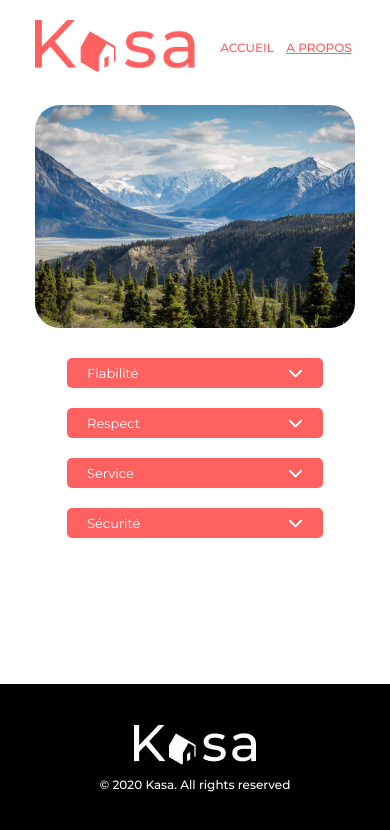
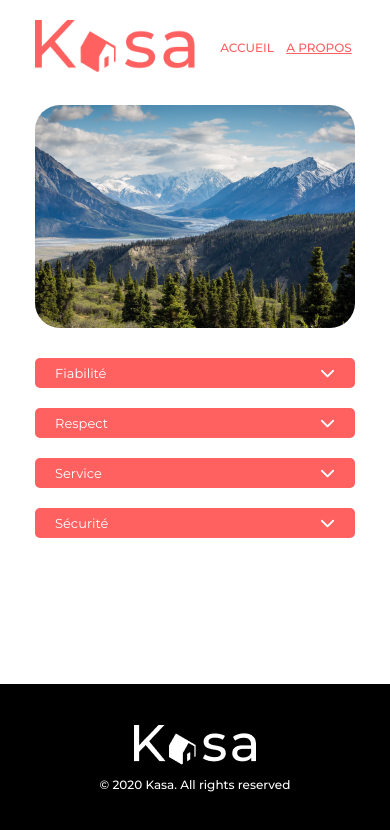
Before and after one commit to CathelineOnceUponATime/CathelineGrappin_11_28022022, a React (Create React App) app: page /apropos in a window 390 px wide. Shown: the top 830 px of the page. Built offline with nearby package versions, Linux system fonts and the light colour scheme.

Commit message:
style: :art: Changement Css
A propos

```diff
--- a/src/Sass/Layout/_responsive.scss
+++ b/src/Sass/Layout/_responsive.scss
@@ -115,6 +115,8 @@
     }
   }
   .accordeonWrap .accordion {
+    margin: 0 0% 20px;
+    width: 100%;
     summary {
       height: 30px;
     }
```
